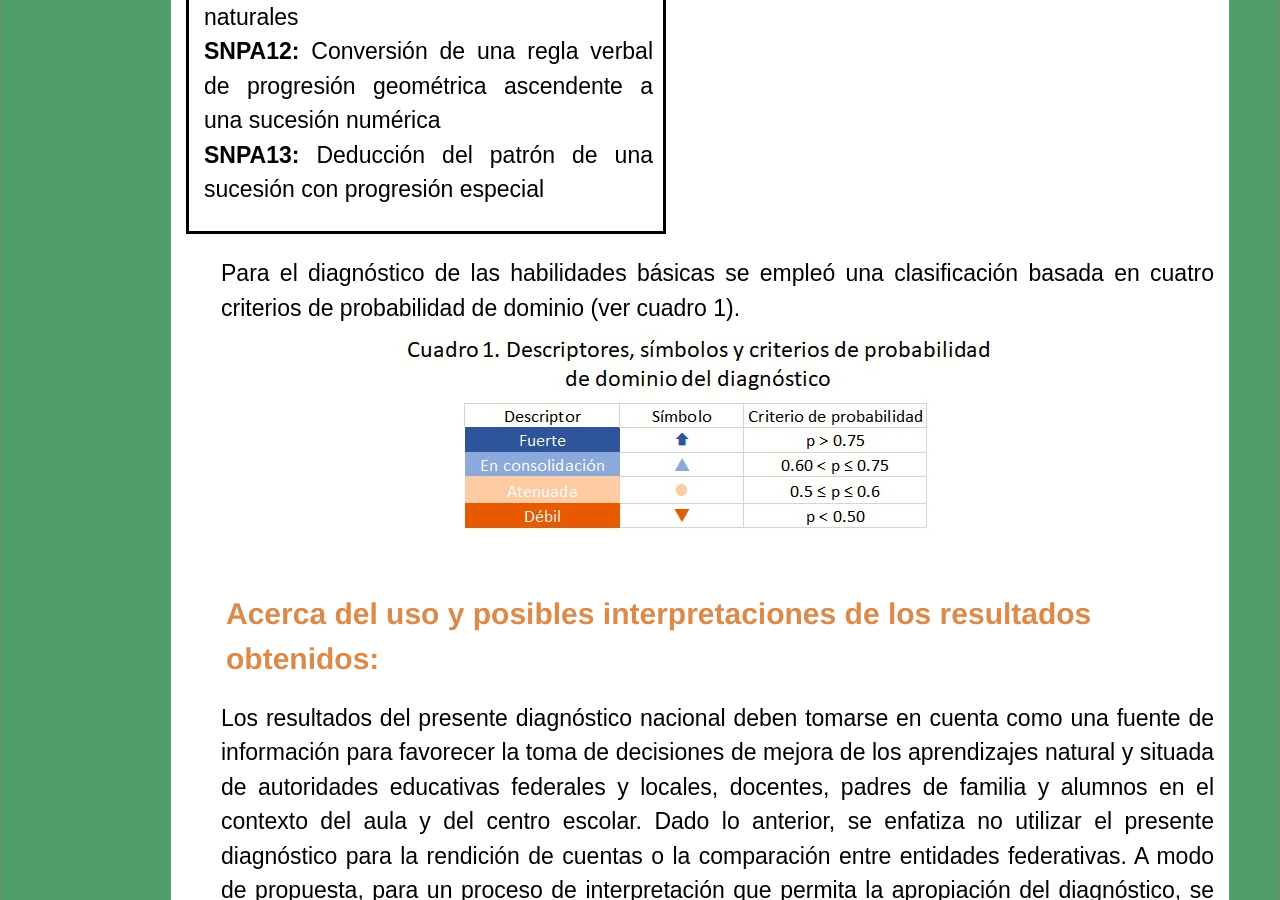
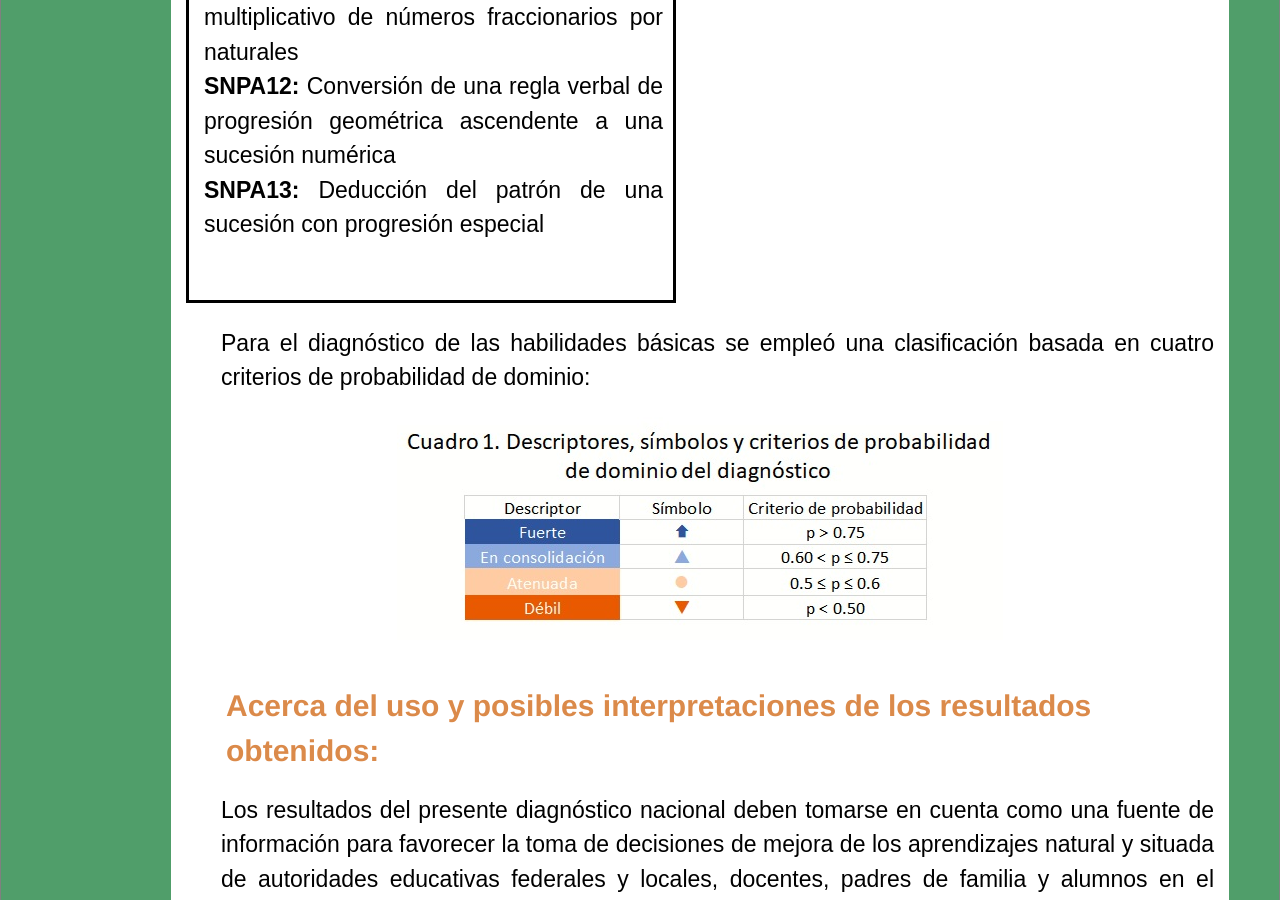
Before and after one commit to rimedie/rimedie.github.io, a Jekyll site: the page built from 1_InfogDetalles.html, in a window 1280 px wide and 900 px high, scrolled down 4550 px. Built offline with Jekyll 4.4.1, drawn with Linux system fonts in a browser that asks for light colours.

Commit message:
Update 1_InfogDetalles.html

```diff
--- a/1_InfogDetalles.html
+++ b/1_InfogDetalles.html
@@ -26,7 +26,7 @@
   <h2 class="interact">Ejes y habilidades evaluadas:</h2>
 	<p>Se presenta el diagnóstico de un perfil detallado de <b>35 habilidades</b> básicas organizadas en los tres ejes temáticos del PLANEA que se encuentran alineados con los aprendizajes clave del currículo nacional de Matemáticas de sexto grado de primaria. Dicho diagnóstico se basa en las respuestas de los alumnos que respondieron la prueba del PLANEA-ELSEN de 2015. Con los resultados obtenidos, se espera que autoridades educativas e integrantes de los Comités Técnicos Estatales y Escolares (CTE) de las distintas entidades federativas, cuenten con información específica y minuciosa para la toma de decisiones de forma natural y situada que permita: </p>
 	<br>
-	<ul>
+	<ul style="  font-size: 23px; font-family: sans-serif;">
 	<li>Impulsar políticas educativas basadas en evidencias con enfoque de equidad para priorizar la atención en grupos con vulnerabilidad educativa;</li>
         <li>de forma especial, orientar la mejora del proceso de enseñanza-aprendizaje en el aula y en el centro escolar con la identificación de las fortalezas y debilidades de los aprendizajes de los alumnos.</li>
 	</ul>
@@ -67,7 +67,7 @@
 	    <p style="margin-left: 5px;"><b>MI09:</b> Comparación de razones con cantidades discretas </p>
 	    <p style="margin-left: 5px;"><b>MI10:</b> Representación de un número fraccionario</p>
 </div>
-  <div class="column right" style="text-align: justify; background: white;  height:1200px;  border: 3px solid black; width: 480px;">
+  <div class="column right" style="text-align: justify; background: white;  height:1200px;  border: 3px solid black; width: 490px;">
 	<h3><b>3: Sentido Numérico y Pensamiento Algebráico</b></h3>
 	  <hr class="style2">
 	    <p style="margin-left: 5px;"><b>SNPA01:</b> Comprensión de problemas matemáticos contextualizados </p>
@@ -86,7 +86,8 @@
 	    </div>
 </div>
 	<br>
-	<p>Para el diagnóstico de las habilidades básicas se empleó una clasificación basada en cuatro criterios de probabilidad de dominio (ver cuadro 1). </p>
+	<p>Para el diagnóstico de las habilidades básicas se empleó una clasificación basada en cuatro criterios de probabilidad de dominio: </p>
+	<br>
 	<center>
 	<img class='displayed' src="/images_gral/Nivele.jpg" alt="LogoRIMEDIE" >
 	</center>
```
